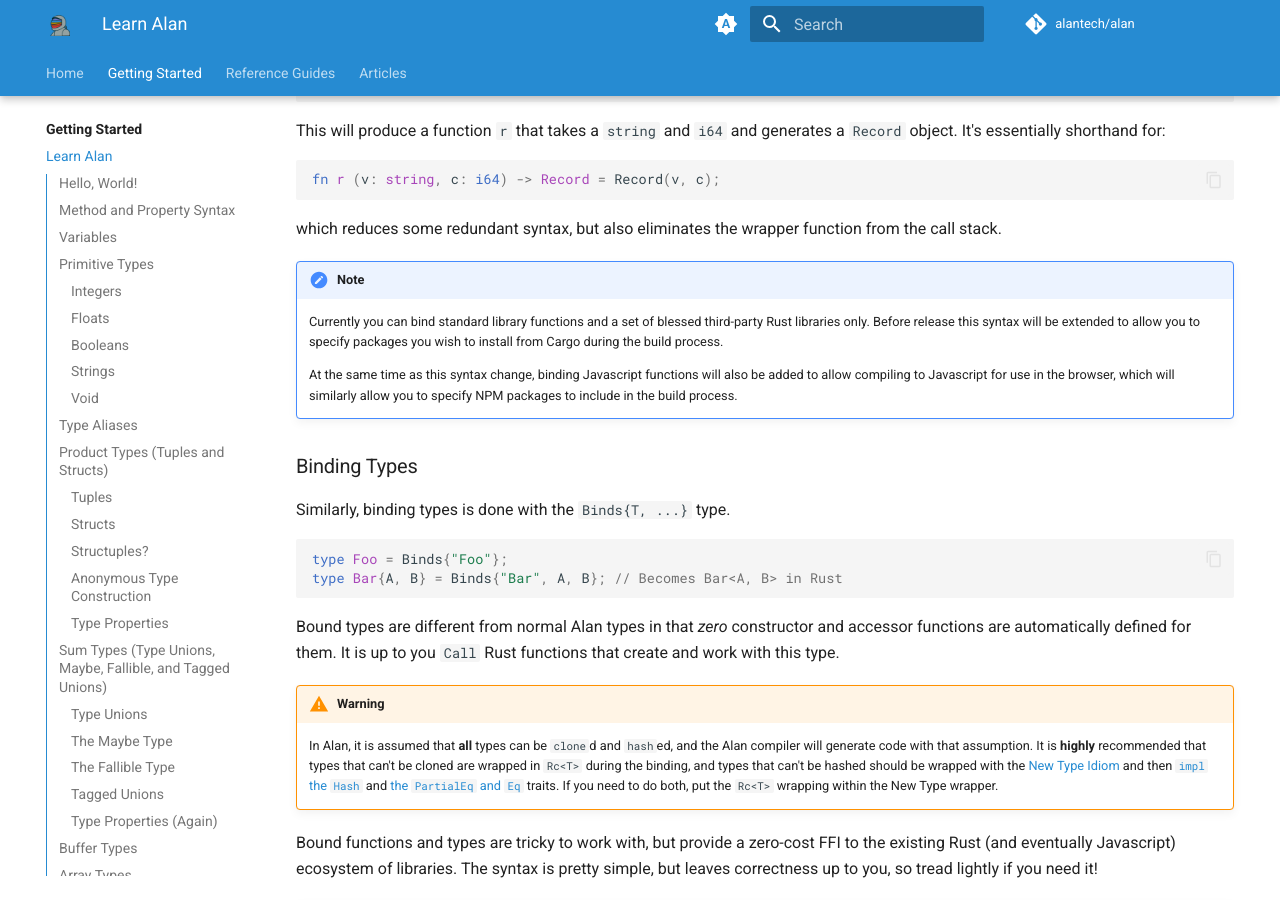
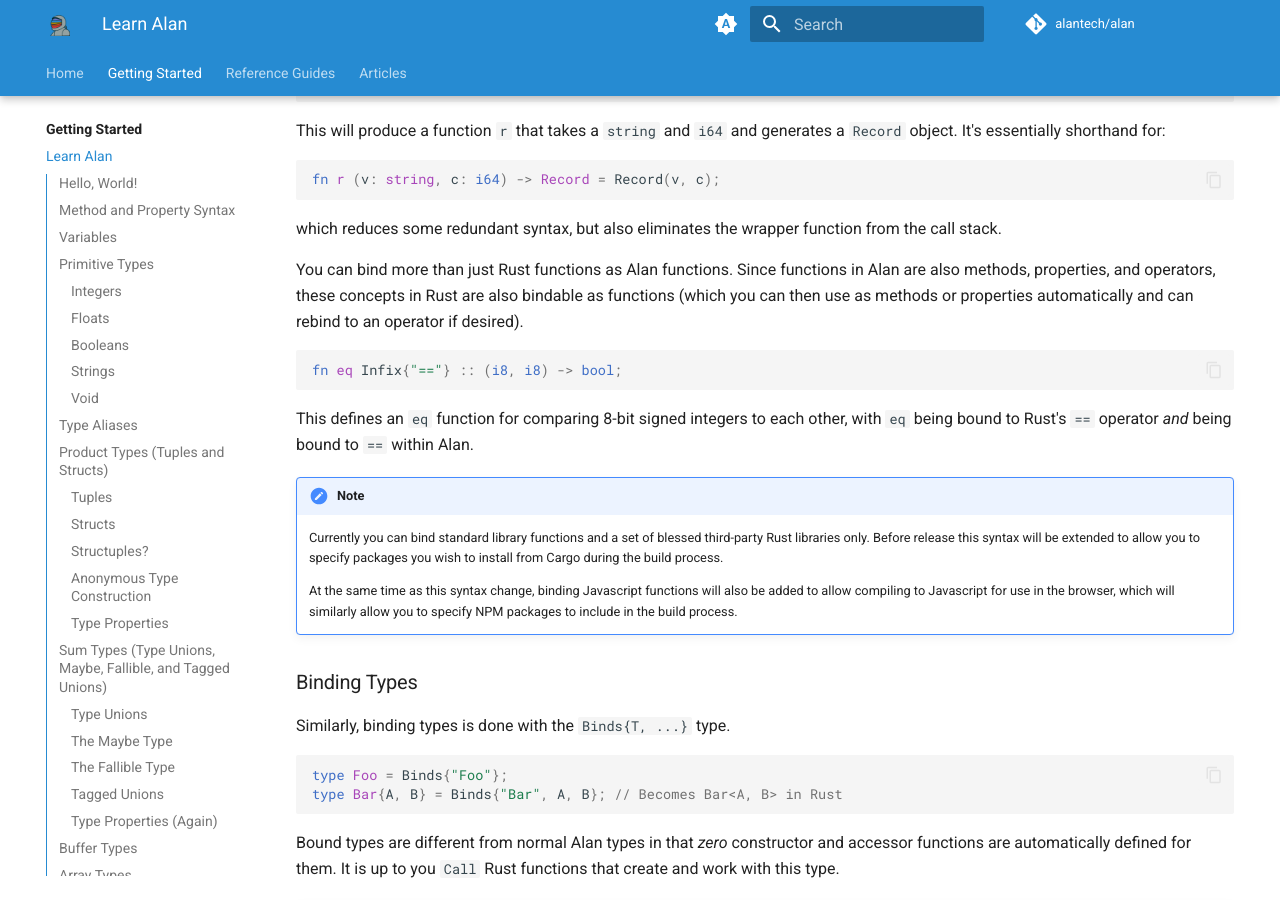
Before and after one commit to alantech/alanlang-docs, an MkDocs documentation site: the page built from docs/tutorial.md, in a window 1280 px wide and 900 px high, scrolled down 25461 px. Built offline with MkDocs 1.6.1 and Material for MkDocs 9.7.7, drawn with Linux system fonts in a browser that asks for light colours; plug-ins that fetch from the network failed and are left out; comment, search, counter and statistics services are not loaded.

Commit message:
Note how things other than functions can be bound as functions within Alan

````diff
--- a/docs/tutorial.md
+++ b/docs/tutorial.md
@@ -1090,6 +1090,14 @@
 
 which reduces some redundant syntax, but also eliminates the wrapper function from the call stack.
 
+You can bind more than just Rust functions as Alan functions. Since functions in Alan are also methods, properties, and operators, these concepts in Rust are also bindable as functions (which you can then use as methods or properties automatically and can rebind to an operator if desired).
+
+```rs
+fn eq Infix{"=="} :: (i8, i8) -> bool;
+```
+
+This defines an `eq` function for comparing 8-bit signed integers to each other, with `eq` being bound to Rust's `==` operator *and* being bound to `==` within Alan.
+
 !!! note
 
     Currently you can bind standard library functions and a set of blessed third-party Rust libraries only. Before release this syntax will be extended to allow you to specify packages you wish to install from Cargo during the build process.
````
